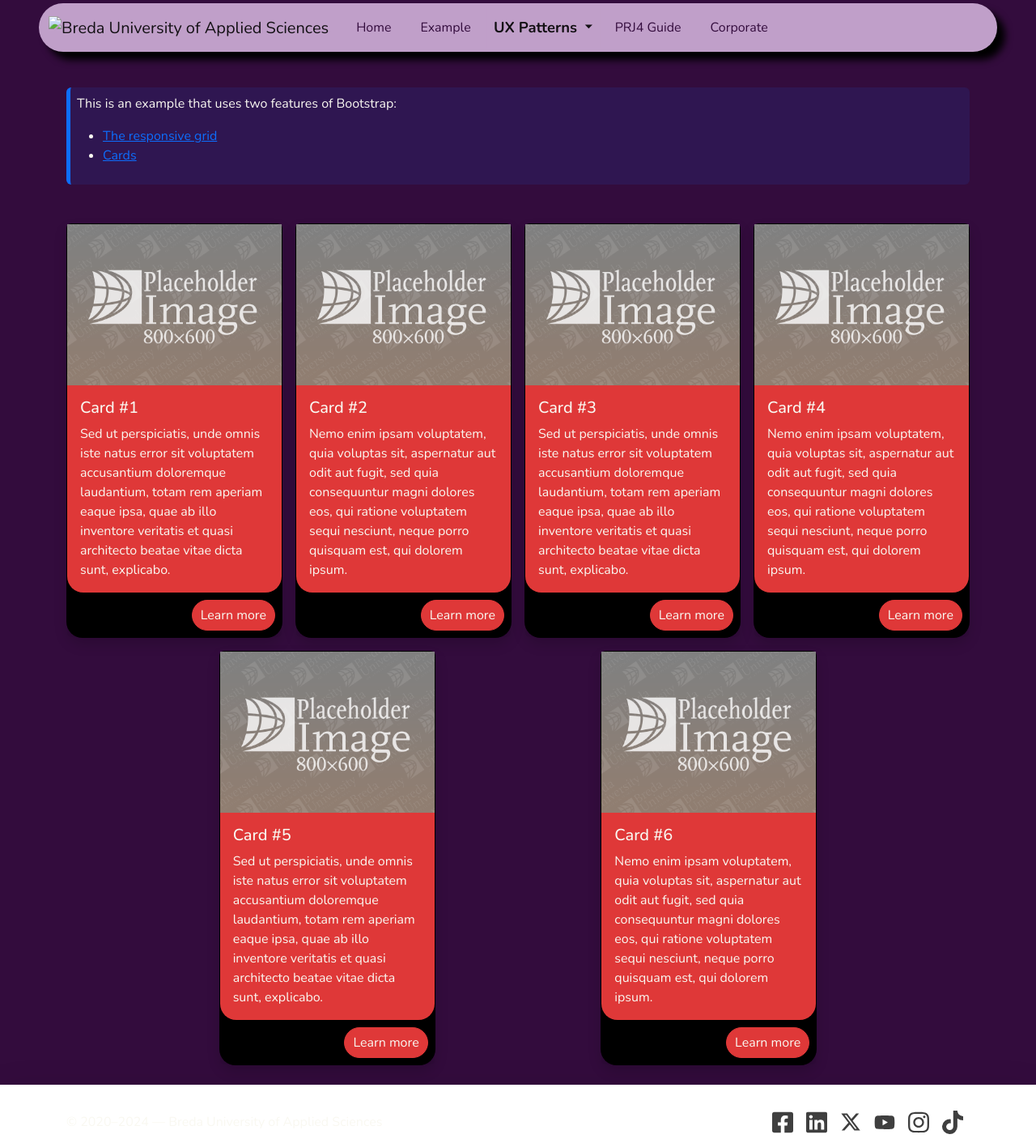
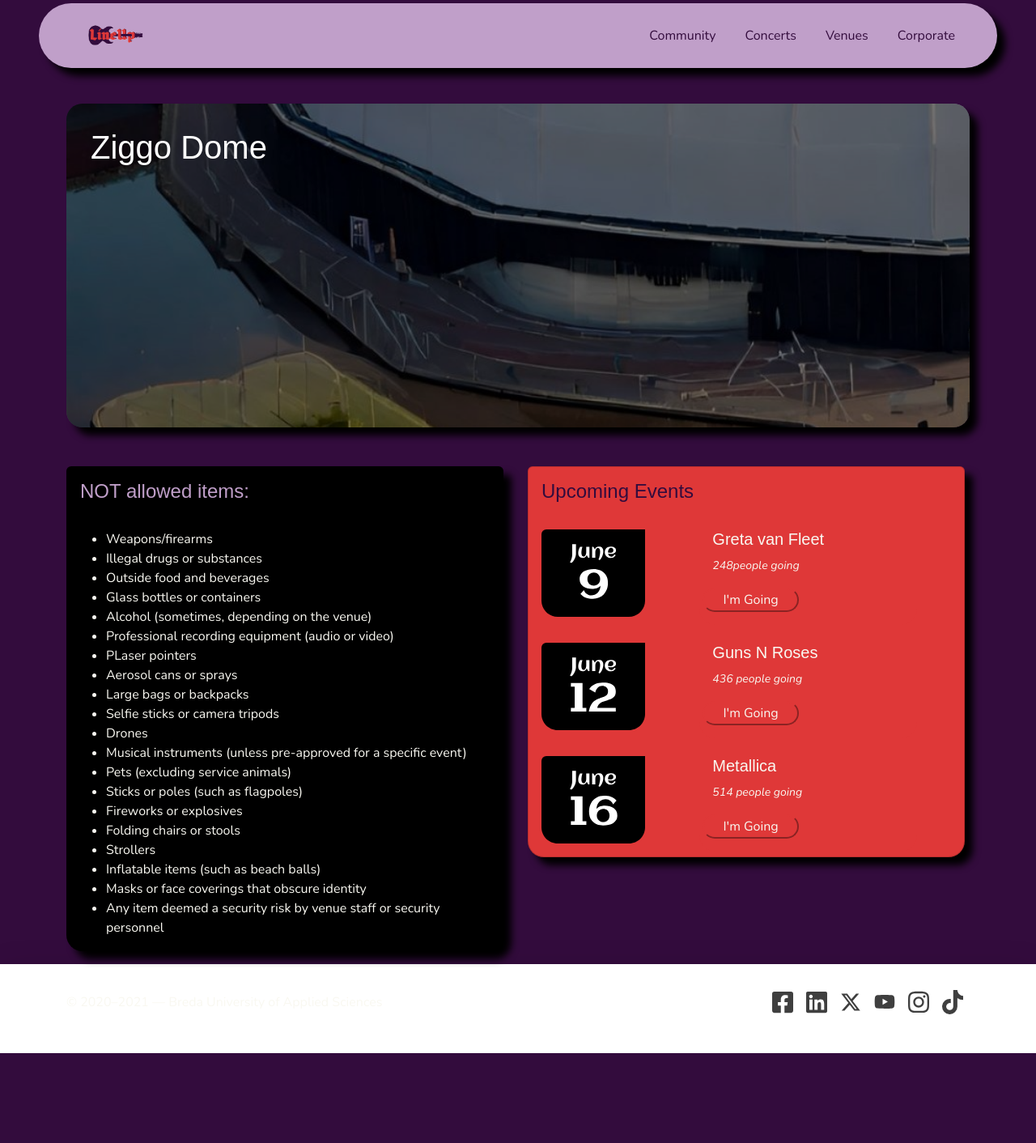
Before and after one commit to katerina-mileva/lineup, a plain HTML site: page venue-page.html in a window 1280 px wide. Shown: the part 16-1428 px from the top of the page at 81% size. After the commit the page ends 1317 px from the top, so only its background shows below. Drawn offline with nearby package versions, Linux system fonts and the light colour scheme; a web font is replaced by a local one.

Commit message:
venue-page-almost-done

```diff
--- a/css/styles.css
+++ b/css/styles.css
@@ -254,6 +254,14 @@ footer a:hover {
 	border-radius: 20px;
 }
 
+.masthead-2 {
+	background-image: url("../images/venue-page/ziggo-dome.jpg");
+	background-size: cover;
+	min-height: 50vh;
+	min-width: 50vh;
+	position: relative;
+	border-radius: 20px;
+}
 /*To make sure I get the settings of the overlay correct I used ChatGpt with the following prompt:
 Hello, chat! I'm using Bootstrap to create my website. I want to have an image on one of the pages that has an overlay text that is justified at the top left and the text is aligned left. Can you help me by providing the code for that. However, I applied some changes to customize it to our aesthetic.*/
 .overlay {
--- a/venue-page.html
+++ b/venue-page.html
@@ -13,7 +13,7 @@
     <!-- Bootstrap Javascript -->
     <script src="https://cdn.jsdelivr.net/npm/bootstrap@5.2.3/dist/js/bootstrap.bundle.min.js" integrity="sha384-kenU1KFdBIe4zVF0s0G1M5b4hcpxyD9F7jL+jjXkk+Q2h455rYXK/7HAuoJl+0I4" crossorigin="anonymous"></script>
 
-    <title>PRJ4 Base Group Template &mdash; Cards UX</title>
+    <title>Ziggo Dome</title>
 
     <!-- Google Analytics code goes just below here (check PRJ4 Guide for details) -->
 
@@ -23,36 +23,25 @@
   <body class="h-100 d-flex flex-column">
 
     <!-- Navigation bar, adapted from https://getbootstrap.com/docs/5.1/components/navbar/ -->
-    <nav class="navbar navbar-expand-lg navbar-light">
-      <div class="container-fluid">
-        <a class="navbar-brand" href="#">
-          <img src="images/2gether-transparent.png" width="40" alt="Breda University of Applied Sciences">
+	 <div class="container col-12">
+	  <nav class="navbar navbar-expand-lg lilac-background fixed-top col-lg-10.5 col-xs-12">
+      <div class="container">
+        <a class="navbar-brand" href="index.html">
+          <img src="images/logo-header.png" alt="LineUp" width="100" class="nav-link">
         </a>
         <button class="navbar-toggler" type="button" data-bs-toggle="collapse" data-bs-target="#navbarSupportedContent" aria-controls="navbarSupportedContent" aria-expanded="false" aria-label="Toggle navigation">
           <span class="navbar-toggler-icon"></span>
         </button>
         <div class="collapse navbar-collapse" id="navbarSupportedContent">
-          <ul class="navbar-nav me-auto mb-2 mb-lg-0">
+          <ul class="navbar-nav ms-auto mb-2 mb-lg-0">
             <li class="nav-item">
-              <a class="nav-link" href="index.html">Home</a>
+              <a class="nav-link" href="example.html">Community</a>
+            </li>
+            <li class="nav-item dropdown">
+              <a class="nav-link" href="concerts.html">Concerts</a>
             </li>
             <li class="nav-item">
-              <a class="nav-link" href="example.html">Example</a>
-            </li>
-            <li class="nav-item dropdown">
-              <a class="nav-link dropdown-toggle active" href="#" id="navbarDropdown" role="button" data-bs-toggle="dropdown" aria-expanded="false">
-                UX Patterns
-              </a>
-              <ul class="dropdown-menu" aria-labelledby="navbarDropdown">
-                <li><a class="dropdown-item" href="hero.html">Hero Section</a></li>
-                <li><a class="dropdown-item" href="carousel.html">Carousel</a></li>
-                <li><hr class="dropdown-divider"></li>
-                <li><a class="dropdown-item" href="two-columns.html">Two-column Layout</a></li>
-                <li><a class="dropdown-item active" aria-current="page" href="cards.html">Cards</a></li>
-              </ul>
-            </li>
-            <li class="nav-item">
-              <a class="nav-link" href="https://buas-media-interactive.github.io/prj4-guide/" target="_blank">PRJ4 Guide</a>
+              <a class="nav-link" href="venues.html" target="_blank">Venues</a>
             </li>
             <li class="nav-item">
               <a class="nav-link" href="corporate.html">Corporate</a>
@@ -61,124 +50,139 @@
         </div>
       </div>
   </nav>
+</div>
     <!-- End of navigation bar -->
+	  <br>
+	  <br>
+	  <br>
+	  <br>
+	  <br>
+	  <br>
 
-    <section class="container my-4">
-      <div class="border-start border-primary border-5 p-2 bg-primary bg-opacity-10 rounded">
-        <p>This is an example that uses two features of Bootstrap:</p>
-        <ul>
-          <li>
-            <a href="https://getbootstrap.com/docs/5.1/layout/grid/" target="_blank">The responsive grid</a>
-          </li>
-          <li>
-            <a href="https://getbootstrap.com/docs/5.1/components/card/" target="_blank">Cards</a>
-          </li>
+
+
+    <!-- A grid with 2 columns
+      Learn about grids at: https://getbootstrap.com/docs/5.1/layout/grid/
+    -->
+    <main class="container">
+		<div class="masthead-2">
+			<div class="overlay d-flex col-12">
+				<h1 class="aclonica-h3">Ziggo Dome</h1>
+			</div>
+		</div>
+
+		<br>
+		<br>
+
+      <div class="row justify-content-start">
+        <!-- Column #1 -->
+
+
+        <!-- Column #2 -->
+        <div class="col-sm-12 col-xl-6 col-xxl-6">
+			  <div class="card mb-3 " style="max-width: 540px;">
+				  <h4 class="aclonica-h3 m-3 lilac-text">NOT allowed items:</h4>
+				  <div class="row g-0">
+
+					<div class="col-lg-12 col-md-6 col-12">
+						<ul class="white-text m-3">
+							<li>Weapons/firearms</li>
+							<li>Illegal drugs or substances</li>
+							<li>Outside food and beverages</li>
+							<li>Glass bottles or containers</li>
+							<li>Alcohol (sometimes, depending on the venue)</li>
+							<li>Professional recording equipment (audio or video)</li>
+							<li>PLaser pointers</li>
+							<li>Aerosol cans or sprays</li>
+							<li>Large bags or backpacks</li>
+							<li>Selfie sticks or camera tripods</li>
+							<li>Drones</li>
+							<li>Musical instruments (unless pre-approved for a specific event)</li>
+							<li>Pets (excluding service animals)</li>
+							<li>Sticks or poles (such as flagpoles)</li>
+							<li>Fireworks or explosives</li>
+							<li>Folding chairs or stools</li>
+							<li>Strollers </li>
+							<li>Inflatable items (such as beach balls)</li>
+							<li>Masks or face coverings that obscure identity</li>
+							<li>Any item deemed a security risk by venue staff or security personnel</li>
 						</ul>
+
 				    </div>
-    </section>
-
-    <!-- A grid with cards
-      Learn about grids at: https://getbootstrap.com/docs/5.1/layout/grid/
-      Learn about cards at: https://getbootstrap.com/docs/5.1/components/card/
-    -->
-    <main class="container my-4">
-      <div class="row g-3 justify-content-evenly">
-
-        <!-- Card #1 -->
-        <div class="col-sm-6 col-lg-4 col-xl-3">
-          <div class="card shadow h-100">
-            <img class="img-fluid" src="images/placeholder.png" alt="Placeholder Image">
-            <div class="card-body">
-              <h5 class="card-title">Card #1</h5>
-              <p class="card-text">Sed ut perspiciatis, unde omnis iste natus error sit voluptatem accusantium doloremque laudantium, totam rem aperiam eaque ipsa, quae ab illo inventore veritatis et quasi architecto beatae vitae dicta sunt, explicabo.</p>
-            </div>
-            <div class="card-footer p-2 text-end">
-              <a href="#" class="btn btn-primary">Learn more</a>
 				</div>
 		  </div>
 		</div>
 
-        <!-- Card #2 -->
-        <div class="col-sm-6 col-lg-4 col-xl-3">
-          <div class="card shadow h-100">
-            <img class="img-fluid" src="images/placeholder.png" alt="Placeholder Image">
-            <div class="card-body">
-              <h5 class="card-title">Card #2</h5>
-              <p class="card-text">Nemo enim ipsam voluptatem, quia voluptas sit, aspernatur aut odit aut fugit, sed quia consequuntur magni dolores eos, qui ratione voluptatem sequi nesciunt, neque porro quisquam est, qui dolorem ipsum.</p>
+			<div class="col-sm-12 col-xl-6 col-xxl-6">
+			  <div class="card mb-3 red-background" style="max-width: 540px;">
+				  <h4 class="aclonica-h3 m-3 purple-text">Upcoming Events</h4>
+				  <div class="row g-0">
+					<div class="col-lg-4 col-md-4 col-4 m-3">
+					  <img src="images/venue-page/june-9.svg" class="img-fluid rounded-start" alt="date custom icon for June 9th">
 					</div>
-            <div class="card-footer p-2 text-end">
-              <a href="#" class="btn btn-primary">Learn more</a>
+					<div class="col-lg-6 col-md-6 col-6">
+					  <div class="card-body bg-black red-background">
+						<h5 class="card-title white-text aclonica-h3">Greta van Fleet<strong>&nbsp; </strong></h5>
+						<div class="row justify-content-between">
+							<div class="col-12">
+						<p><small class="text-italic"><em>248people going</em></small></p>
+						  </div>
+						</div>
+							<div class="row col-lg-6 justify-content-end">
+								<button class="btn-primary btn-sm">I'm Going</button>
+							</div>
 					  </div>
 					</div>
 			    </div>
 
-        <!-- Card #3 -->
-        <div class="col-sm-6 col-lg-4 col-xl-3">
-          <div class="card shadow h-100">
-            <img class="img-fluid" src="images/placeholder.png" alt="Placeholder Image">
-            <div class="card-body">
-              <h5 class="card-title">Card #3</h5>
-              <p class="card-text">Sed ut perspiciatis, unde omnis iste natus error sit voluptatem accusantium doloremque laudantium, totam rem aperiam eaque ipsa, quae ab illo inventore veritatis et quasi architecto beatae vitae dicta sunt, explicabo.</p>
+
+		<div class="row g-0">
+			<div class="col-lg-4 col-md-4 col-4 m-3">
+			  <img src="images/venue-page/june-12.svg" class="img-fluid rounded-start" alt="date custom icon for June 12th">
 			</div>
-            <div class="card-footer p-2 text-end">
-              <a href="#" class="btn btn-primary">Learn more</a>
+			<div class="col-lg-6 col-md-6 col-6">
+			  <div class="card-body bg-black red-background">
+				<h5 class="card-title white-text aclonica-h3">Guns N Roses</h5>
+				<div class="row justify-content-between">
+					<div class="col-12">
+				<p><small class="text-italic"><em>436 people going</em></small></p>
+				  </div>
+			    </div>
+					<div class="row col-lg-6 justify-content-end">
+						<button class="btn-primary btn-sm">I'm Going</button>
 					</div>
 			  </div>
 			</div>
-
-        <!-- Card #4 -->
-        <div class="col-sm-6 col-lg-4 col-xl-3">
-          <div class="card shadow h-100">
-            <img class="img-fluid" src="images/placeholder.png" alt="Placeholder Image">
-            <div class="card-body">
-              <h5 class="card-title">Card #4</h5>
-              <p class="card-text">Nemo enim ipsam voluptatem, quia voluptas sit, aspernatur aut odit aut fugit, sed quia consequuntur magni dolores eos, qui ratione voluptatem sequi nesciunt, neque porro quisquam est, qui dolorem ipsum.</p>
 		  </div>
-            <div class="card-footer p-2 text-end">
-              <a href="#" class="btn btn-primary">Learn more</a>
+			<div class="row g-0">
+			<div class="col-lg-4 col-md-4 col-4 m-3">
+			  <img src="images/venue-page/june-16.svg" class="img-fluid rounded-start" alt="date custom icon for June 16th">
+			</div>
+			<div class="col-lg-6 col-md-6 col-6">
+			  <div class="card-body rock-group-card bg-black red-background">
+				<h5 class="card-title white-text aclonica-h3">Metallica</h5>
+				<div class="row justify-content-between">
+					<div class="col-12">
+				<p><small class="text-italic"><em>514 people going</em></small></p>
+					</div>
+			    </div>
+					<div class="row col-lg-6 justify-content-end">
+						<button class="btn-primary btn-sm">I'm Going</button>
 					</div>
 			  </div>
 			</div>
-
-        <!-- Card #5 -->
-        <div class="col-sm-6 col-lg-4 col-xl-3">
-          <div class="card shadow h-100">
-            <img class="img-fluid" src="images/placeholder.png" alt="Placeholder Image">
-            <div class="card-body">
-              <h5 class="card-title">Card #5</h5>
-              <p class="card-text">Sed ut perspiciatis, unde omnis iste natus error sit voluptatem accusantium doloremque laudantium, totam rem aperiam eaque ipsa, quae ab illo inventore veritatis et quasi architecto beatae vitae dicta sunt, explicabo.</p>
-            </div>
-            <div class="card-footer p-2 text-end">
-              <a href="#" class="btn btn-primary">Learn more</a>
 		  </div>
 		</div>
 	</div>
-
-        <!-- Card #6 -->
-        <div class="col-sm-6 col-lg-4 col-xl-3">
-          <div class="card shadow h-100">
-            <img class="img-fluid" src="images/placeholder.png" alt="Placeholder Image">
-            <div class="card-body">
-              <h5 class="card-title">Card #6</h5>
-              <p class="card-text">Nemo enim ipsam voluptatem, quia voluptas sit, aspernatur aut odit aut fugit, sed quia consequuntur magni dolores eos, qui ratione voluptatem sequi nesciunt, neque porro quisquam est, qui dolorem ipsum.</p>
-            </div>
-            <div class="card-footer p-2 text-end">
-              <a href="#" class="btn btn-primary">Learn more</a>
-            </div>
-          </div>
-        </div>
-
-        <!-- That was the last card -->
-
  </div>
     </main>
-    <!-- End of the grid with cards -->
+    <!-- End of the grid with columns -->
 
     <!-- A footer with socials -->
     <footer class="shadow-lg mt-auto py-4 bg-body">
       <div class="container d-flex justify-content-between align-items-center">
         <p>
-          © 2020&ndash;2024 &mdash; Breda University of Applied Sciences
+          © 2020&ndash;2021 &mdash; Breda University of Applied Sciences
         </p>
         <ul class="list-unstyled d-flex align-items-center opacity-75">
           <li>
```
Also changed, not shown: rock-group-page.html (+0 -4 lines), images/rock-group-page/june-5.svg (added), images/rock-group-page/may-21.svg (added), images/venue-page/june-12.svg (added), images/venue-page/june-16.svg (added), images/venue-page/june-9.svg (added), images/venue-page/ziggo-dome.jpg (added). Lines whose indentation alone changed are shown as unchanged.
